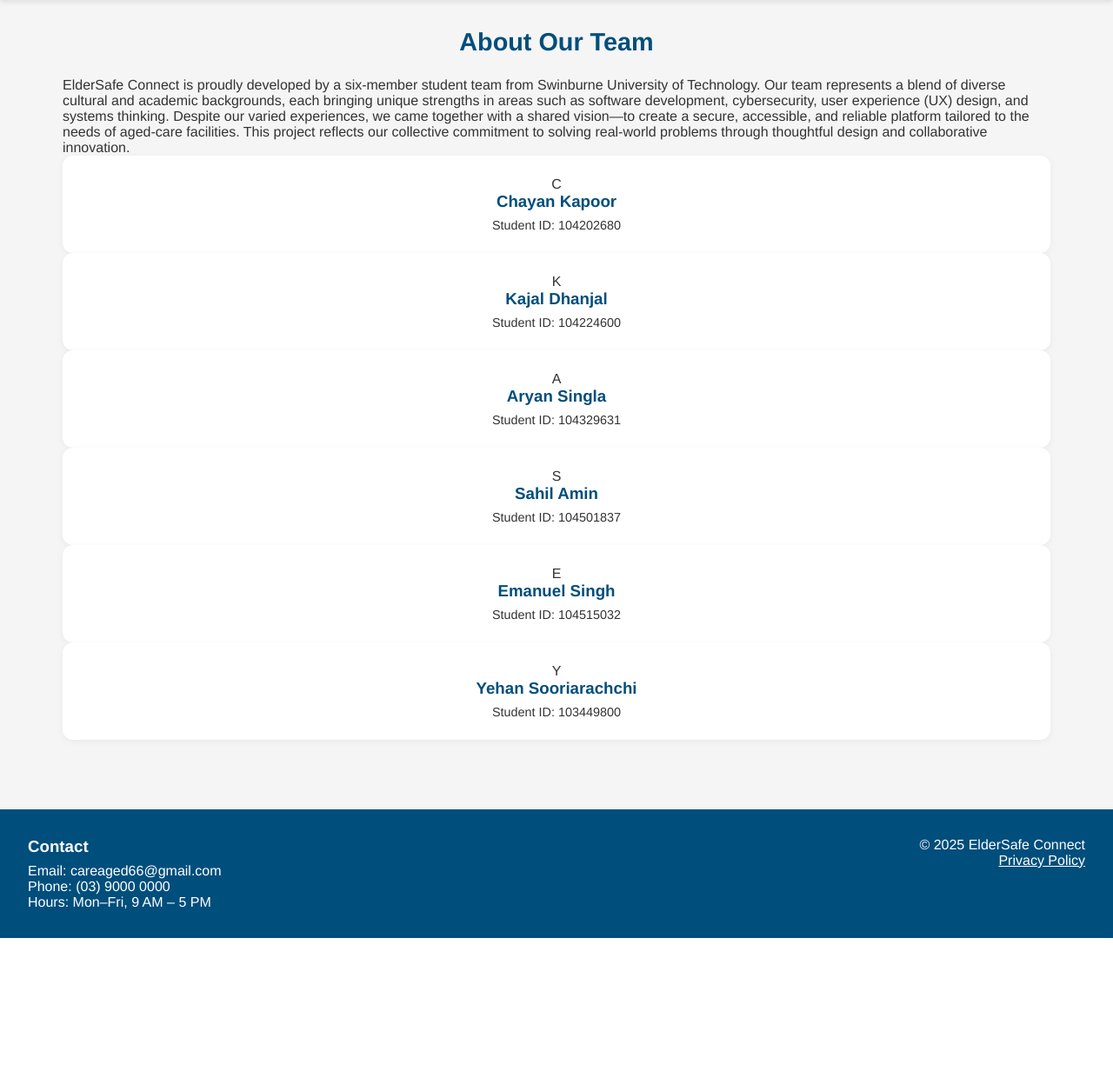
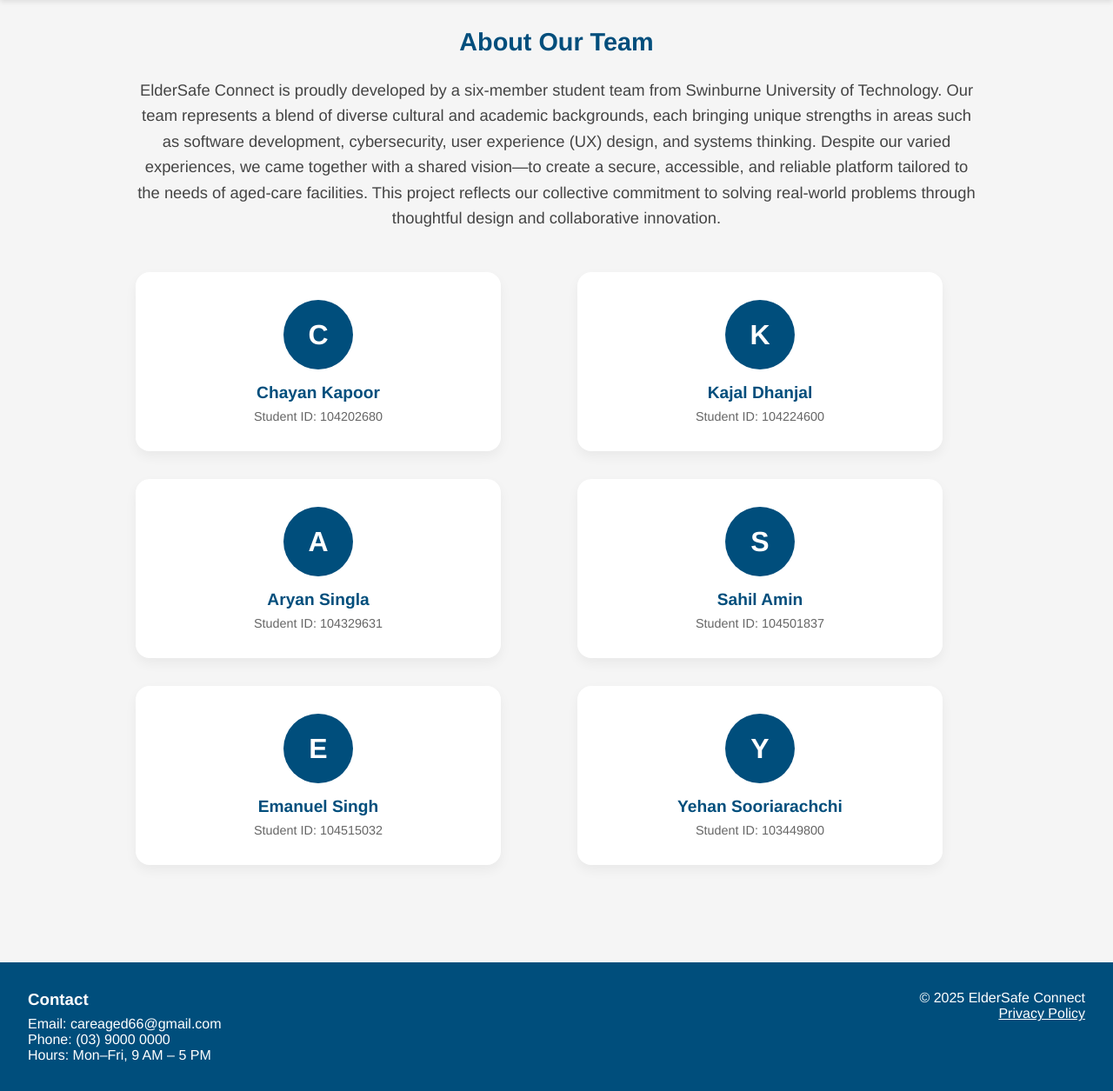
Before and after one commit to Kajal-Dhanjal/ICT-Project-A, a Flask app: page /about in a window 1280 px wide. Shown: the part 63-1318 px from the top of the page at 87% size. Before the commit the page ends 1142 px from the top, so only its background shows below. Run offline with Flask 3, Linux system fonts and the light colour scheme; parts of the project's set-up code (start-up, migrations or seed data) failed here and were passed over; some libraries are stand-ins or nearby versions.

Commit message:
Update style.css

```diff
--- a/web_interface/static/style.css
+++ b/web_interface/static/style.css
@@ -688,3 +688,69 @@ tr:hover {
     text-align: center;
     margin-top: -0.5rem;
 }
+
+/* ======= ABOUT PAGE STYLES ======= */
+/* Force proper grid behavior for About page */
+.team-wrapper {
+  display: block; /* Override flex layout from <body> */
+  max-width: 1000px;
+  margin: 0 auto;
+  padding: 2rem 1rem 4rem;
+}
+
+.team-grid {
+  display: grid !important;
+  grid-template-columns: 1fr 1fr;
+  gap: 2rem 3rem;
+  justify-content: center;
+}
+
+.team-intro {
+  text-align: center;
+  font-size: 1.15rem;
+  color: #444;
+  margin-bottom: 3rem;
+  line-height: 1.6;
+}
+
+.member-card {
+  background: #fff;
+  padding: 2rem 1.5rem;
+  border-radius: 1rem;
+  box-shadow: 0 6px 14px rgba(0, 0, 0, 0.05);
+  text-align: center;
+  width: 100%;
+  max-width: 420px;
+  transition: transform 0.3s ease, box-shadow 0.3s ease;
+}
+
+.member-card:hover {
+  transform: translateY(-4px);
+  box-shadow: 0 10px 20px rgba(0, 0, 0, 0.08);
+}
+
+.initial-badge {
+  width: 80px;
+  height: 80px;
+  border-radius: 50%;
+  background-color: var(--color-primary);
+  color: #fff;
+  font-weight: bold;
+  font-size: 2rem;
+  display: flex;
+  align-items: center;
+  justify-content: center;
+  margin: 0 auto 1rem;
+}
+
+.member-card h3 {
+  font-size: 1.2rem;
+  color: var(--color-primary);
+  margin-bottom: 0.5rem;
+}
+
+.member-card p {
+  font-size: 0.9rem;
+  color: #666;
+  margin: 0;
+}
```
